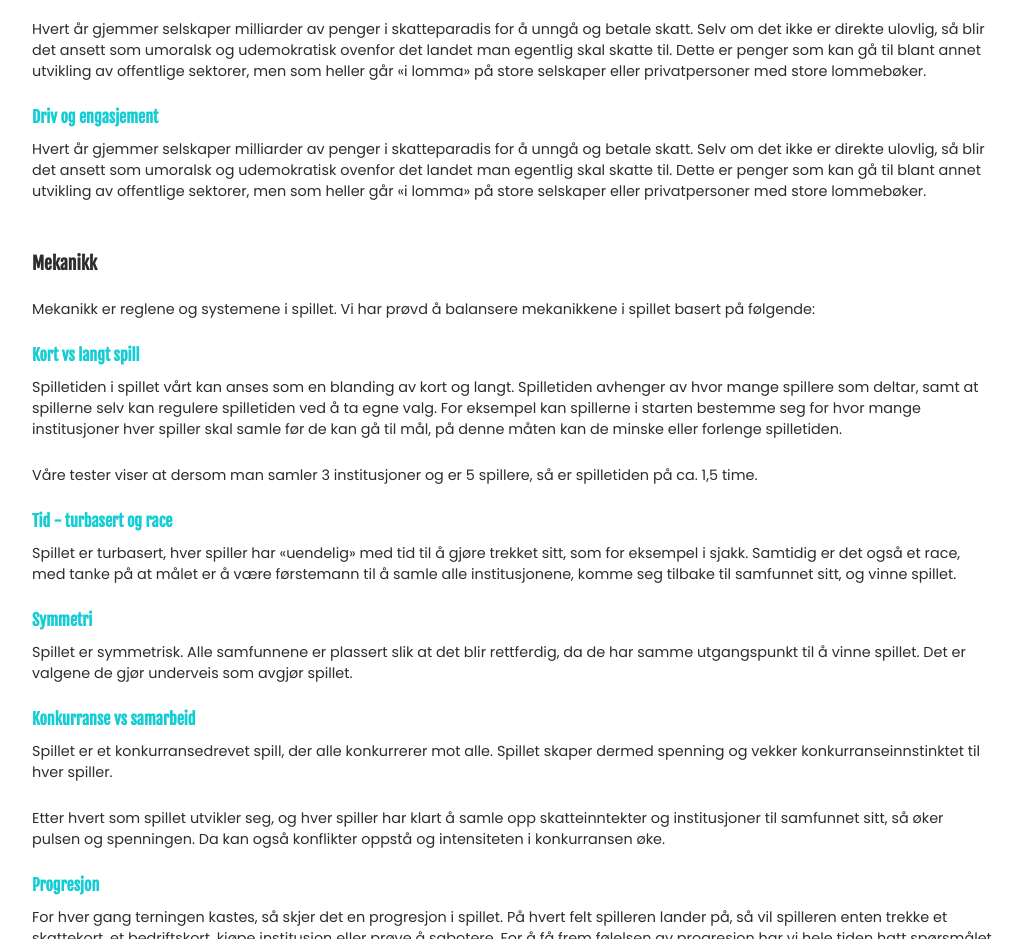
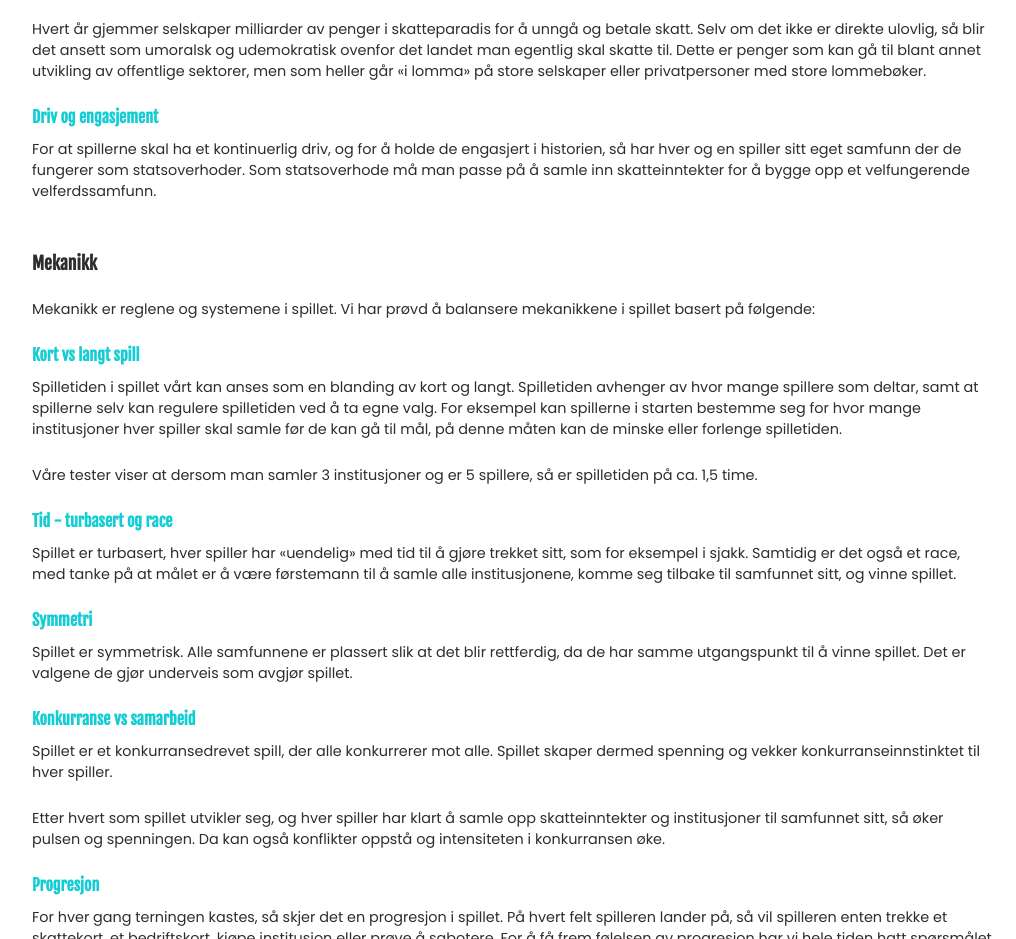
Before and after one commit to amaeri/amandaericsson, a website: page pages/skattejaget.html in a window 1280 px wide. Shown: the part 10720-11659 px from the top of the page, without its empty margins (128-1144 px from the left). Drawn offline with Linux system fonts and the light colour scheme.

Commit message:
Fixed bugs

```diff
--- a/pages/skattejaget.html
+++ b/pages/skattejaget.html
@@ -373,11 +373,7 @@
 
                         <h4 class="heading-quaternary heading-quaternary--skattejaget margin-bottom-small">Driv og
                             engasjement</h4>
-                        <p class="paragraph margin-bottom-medium">Hvert år gjemmer selskaper milliarder av penger i
-                            skatteparadis for å unngå og betale skatt. Selv om det ikke er direkte ulovlig, så blir det
-                            ansett som umoralsk og udemokratisk ovenfor det landet man egentlig skal skatte til. Dette
-                            er penger som kan gå til blant annet utvikling av offentlige sektorer, men som heller går «i
-                            lomma» på store selskaper eller privatpersoner med store lommebøker.</p>
+                        <p class="paragraph margin-bottom-medium">For at spillerne skal ha et kontinuerlig driv, og for å holde de engasjert i historien, så har hver og en spiller sitt eget samfunn der de fungerer som statsoverhoder. Som statsoverhode må man passe på å samle inn skatteinntekter for å bygge opp et velfungerende velferdssamfunn.</p>
 
                         <h3 class="heading-tertiary margin-top-medium margin-bottom-medium">Mekanikk</h3>
                         <p class="paragraph margin-bottom-medium">Mekanikk er reglene og systemene i spillet. Vi har
```
